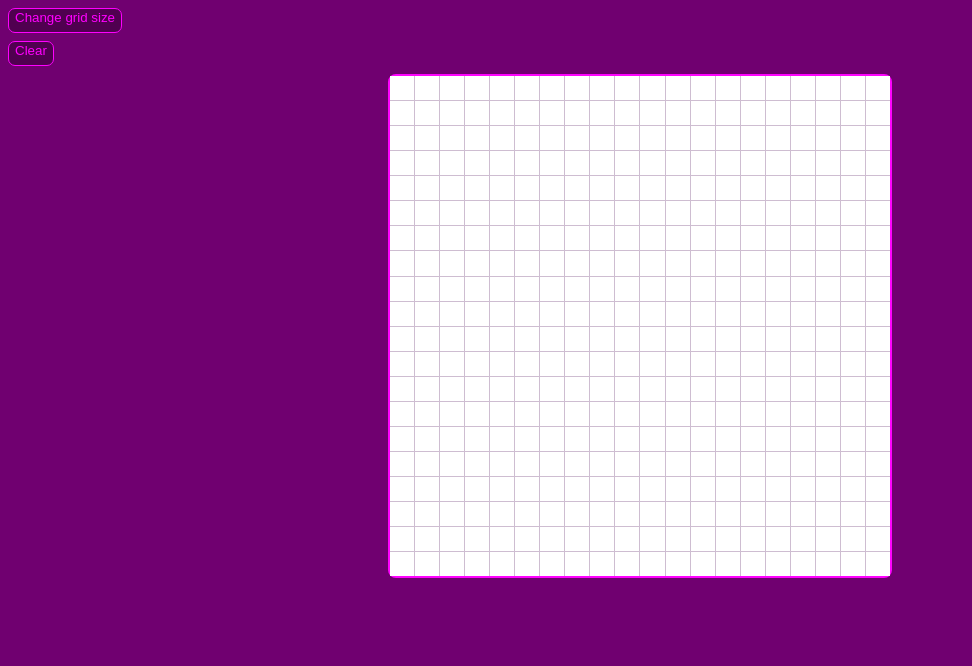
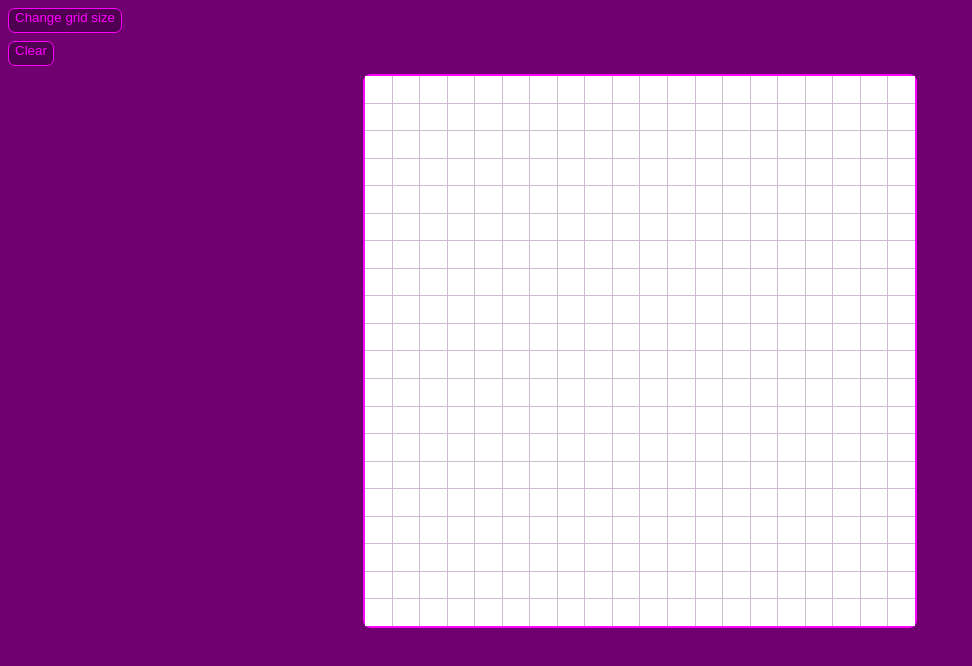
Before and after one commit to MatBenA/Etch-A-Sketch, a plain HTML site: page index.html in a window 1280 px wide. Shown: the top 666 px of the page, without its empty margins (0-972 px from the left). Drawn offline with Linux system fonts and the light colour scheme.

Commit message:
The grid is now a normal square

```diff
--- a/index.html
+++ b/index.html
@@ -13,12 +13,9 @@
     </style>
   </head>
   <body draggable="false">
-
     <button class="grid-size">Change grid size</button>
     <button class="reset-btn">Clear</button>
 
-    <div class="square" draggable="false">
-      <div class="container" draggable="false"></div>
-    </div>
+    <div class="container" draggable="false"></div>
   </body>
 </html>
--- a/style.css
+++ b/style.css
@@ -6,31 +6,19 @@ body {
   background-color: rgb(112, 0, 112);
 }
 
-.square {
+.container {
   margin: auto;
-  background-color: white;
+
   border: 2px solid rgb(255, 2, 255);
-  margin-bottom: 30px;
-  position: relative;
-  max-width: 500px;
+  max-width: 550px;
+  height: 550px;
   border-radius: 8px;
-}
-
-.container {
-  position: absolute;
-  width: 100%;
-  height: 100%;
   gap: 1px;
   background-color: rgb(206, 189, 209);
-
   display: grid;
 }
 
-:after {
-  content: "";
-  display: block;
-  padding-top: calc(100%);
-}
+
 
 button {
   background-color: rgb(80, 0, 80);
@@ -45,6 +33,3 @@ button {
   justify-content: center;
   text-align: center;
 }
-
-.cell {
-}
```
